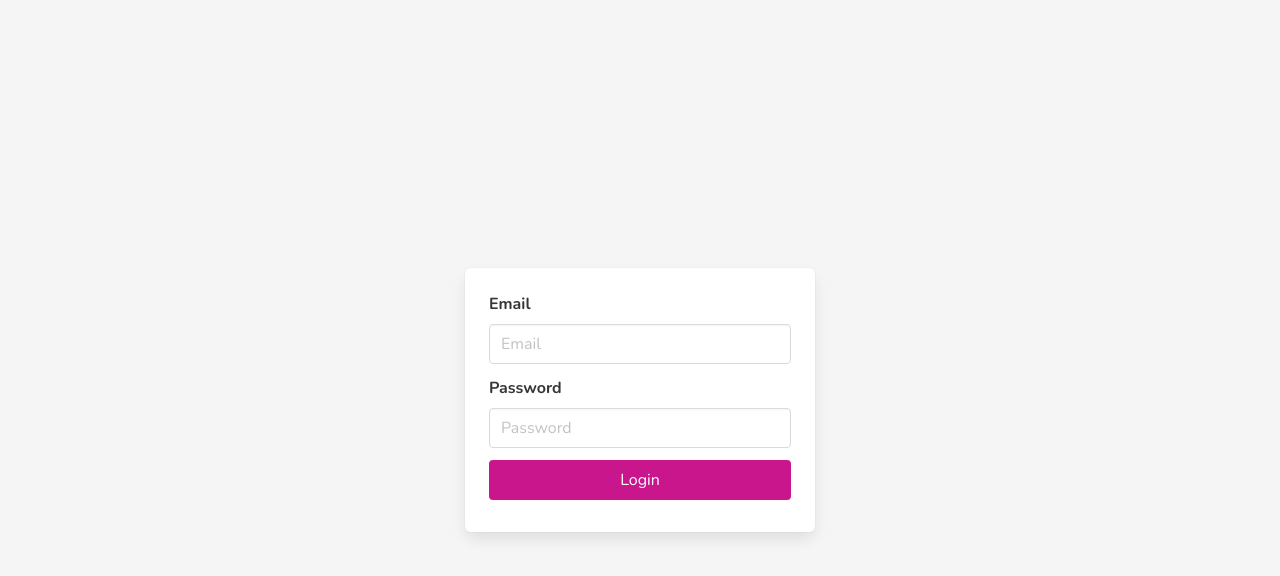
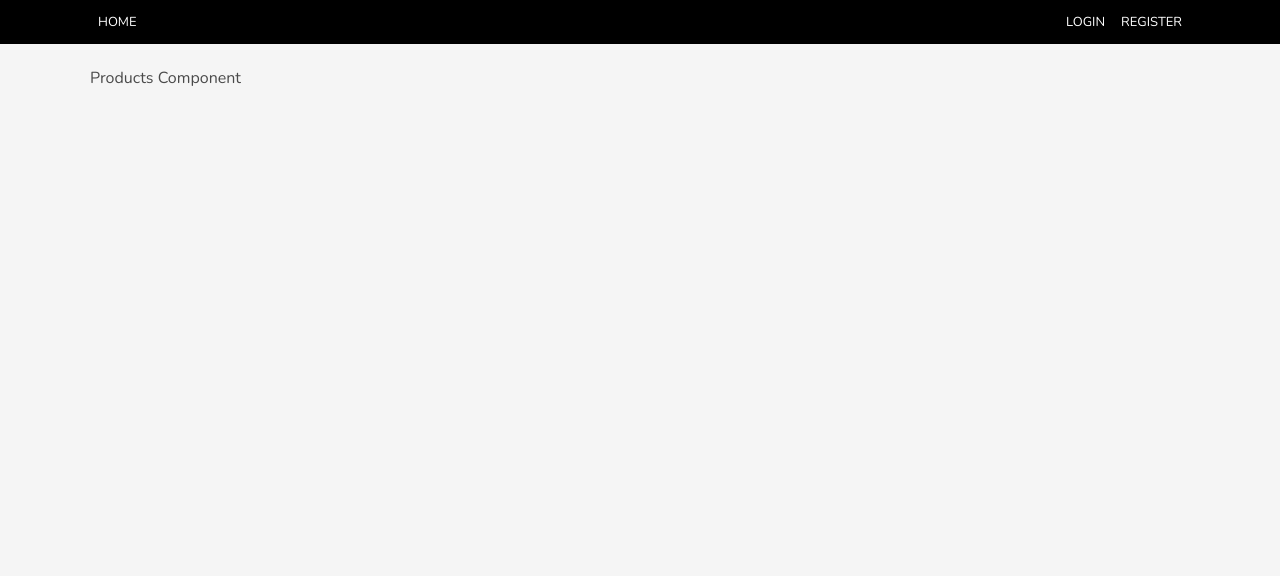
Before and after one commit to lirenmi/react-store, a React (Create React App) app: page / in a window 1280 px wide. Shown: the top 576 px of the page. Built offline with nearby package versions, Linux system fonts and the light colour scheme.

Commit message:
首尔布局

```diff
--- /dev/null
+++ b/jsconfig.json
@@ -0,0 +1,6 @@
+{
+  "compilerOptions": {
+    "baseUrl": "src"
+  },
+  "include": ["src"]
+}
--- /dev/null
+++ b/src/components/App.js
@@ -0,0 +1,16 @@
+import React from 'react';
+import Header from 'components/Header';
+import Products from 'components/Products';
+
+class App extends React.Component {
+  render() {
+    return (
+      <div className="main">
+        <Header />
+        <Products />
+      </div>
+    );
+  }
+}
+
+export default App;
--- /dev/null
+++ b/src/components/Header.js
@@ -0,0 +1,21 @@
+import React from 'react';
+
+class Header extends React.Component {
+  render() {
+    return (
+      <div className="header">
+        <div className="grid">
+          <div className="start">
+            <a href="/">Home</a>
+          </div>
+          <div className="end">
+            <a href="/">Login</a>
+            <a href="/">Register</a>
+          </div>
+        </div>
+      </div>
+    );
+  }
+}
+
+export default Header;
--- /dev/null
+++ b/src/components/Products.js
@@ -0,0 +1,13 @@
+import React from 'react';
+
+class Products extends React.Component {
+  render() {
+    return (
+      <div className="products">
+        <p>Products Component</p>
+      </div>
+    );
+  }
+}
+
+export default Products;
--- a/src/css/style.scss
+++ b/src/css/style.scss
@@ -2,7 +2,8 @@
 body {
   overflow: hidden;
 }
-.top-bar {
+// ------------ Header component --------
+.header {
   background-color: rgba(0, 0, 0, 1);
   width: 100%;
   height: 44px;
@@ -15,20 +16,15 @@
     display: flex;
     justify-content: space-between;
     align-items: center;
-    ul {
-      list-style: none;
-      margin: 0;
-      padding: 0;
-      font-size: 13px;
     & a {
       display: inline-block;
       color: #fff;
       padding: 0 8px;
       transition: all 0.2s;
       text-transform: uppercase;
+      font-size: 13px;
       &:hover {
         color: #ddd;
-        }
       }
     }
     .nickname {
```
Also changed, not shown: src/index.js (+4 -4 lines). Lines whose indentation alone changed are shown as unchanged.
